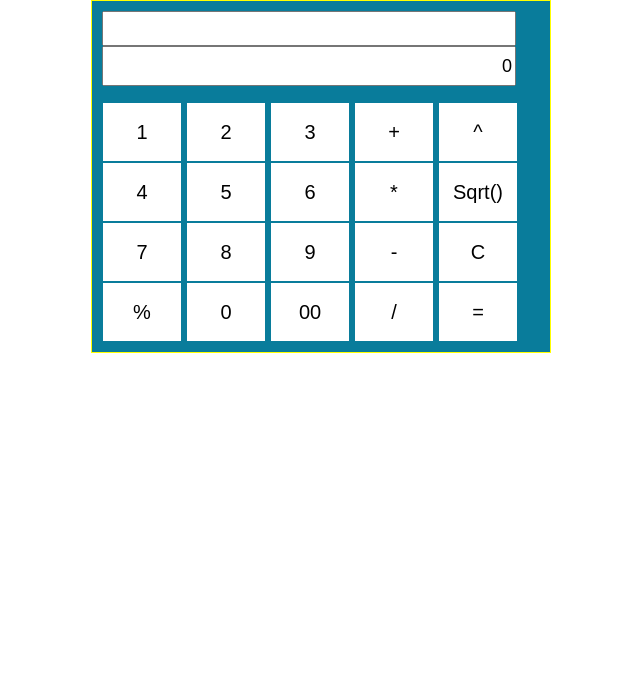
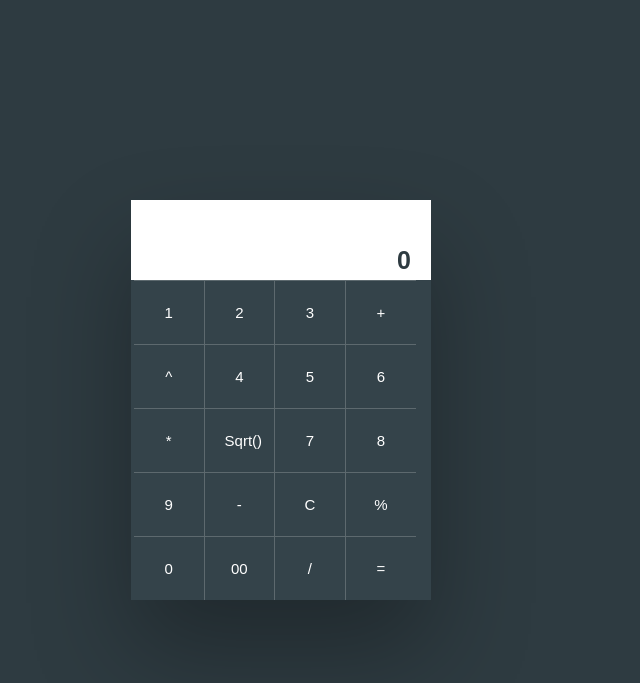
Before and after one commit to ogheneovo12/calculator, a plain HTML site: page index.html in a window 1280 px wide. Shown: the whole page, without its empty margins (359-999 px from the left). Drawn offline with Linux system fonts and the light colour scheme.

Commit message:
created a new branch

```diff
--- a/style.css
+++ b/style.css
@@ -1,87 +1,71 @@
-body {
+*{
+    margin: 0;
+    padding: 0;
+    box-sizing: border-box;
+}
+:root{
+    --bg-primary:#2E3B41;
+    --bg-secondary:#34434A;
+    --btn-active:#D81A60;
+    --shadow: -0rem 5rem 10rem rgba(0, 0, 0, 0.3);
+}
 
-    background-color:#fff;
-
-    margin: 0px auto;
-
-    }
-    .calbody{
-
-        background: #097C9B;
-
-        border: 1px solid #ff0;
-
-        padding: 10px;
-
-        margin-left: 450px;
-
-        min-width: 27.4em;
-
-        max-width: 27.4em;
-    }
-
-    @media only screen and (max-width:500px){
-
-
-
-    .calbody{
-
-    background: red;
-
-    border: 1px solid #ff0;
-
-    padding: 10px;
-
-    margin-top: 40%;
-    margin-left: 7%;
-    margin-right: 80%;
-    min-width: 27.4em;
-
-    max-width: 27.4em;
-
-    }
+html,body{
+    font-size: 10px;
+    font-family:"Cairo", Arial, Helvetica, sans-serif;
+    background-color:var(--bg-primary);
+    display: flex;
+    justify-content: center;
+    align-items: center;
 }
-    #lcd{
-
-        text-align: right;
-
-        width: 23em;
-
-        height: 40px;
-
-        font-size: 18px;
-
-        }
-
-        #lcdu{
-
-        color: grey;
-
-        text-align: right;
-
-        width: 27.6em;
-
-        height: 35px;
-
-        font-size: 15px;
-
-        }
-
-        button{
-
-        background-color: #fff;
-
-        width: 80px;
-        height: 60px;
-
-font-size: 20px;
-
-border: 1px solid #097C9B;
+.calbody{
+    height: 40rem;
+    max-height: fit-content;
+    width: 30rem;
+    background: var(--bg-secondary);
+    box-shadow:var(--shadow) ;
 
 }
-
+#calbutton{
+  align-self: center;
+  width: 100%;
+  height: 100%;
+  display: inline-block;
+  height:100%;
+  padding:0 1%;
+  font-size: 0px;
+}
+input[type="text"]{
+    width:100%;
+    height:2.7rem;
+    margin: 0;
+    font-size: 2.5rem;
+    font-weight: 700;
+    text-align: right;
+    padding:2rem;
+    border: none;
+    color:var(--bg-primary)
+}
+input#lcdu{
+    font-weight: 400;
+    font-size: 1.5rem;
+}
+button{
+    width:24%;
+    font-size: 1.5rem;
+    border: none;
+    background:transparent;
+    border-width:1px 1px 0 0;
+    border-style: solid;
+    border-color: rgba(255,255,255,0.2);
+    padding:2.3rem 2rem;
+    color:#fff;
+    outline: none;
+    margin:0px;
+}
 button:hover{
-
-background-color: red;
-
+    background: var(--btn-active);
 }
+#calbutton button:nth-child(4n){
+    border-right-width:0px;
+}
```
